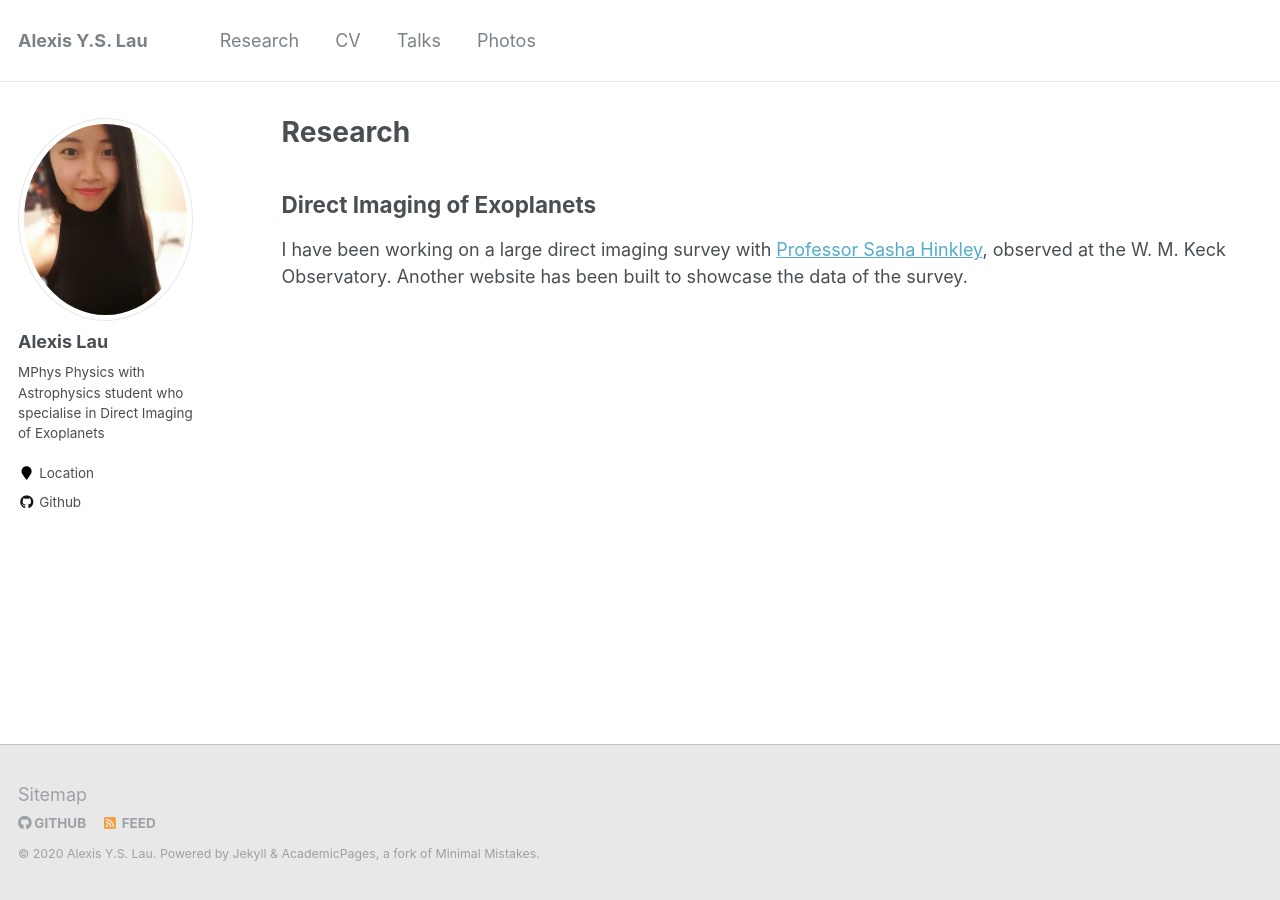
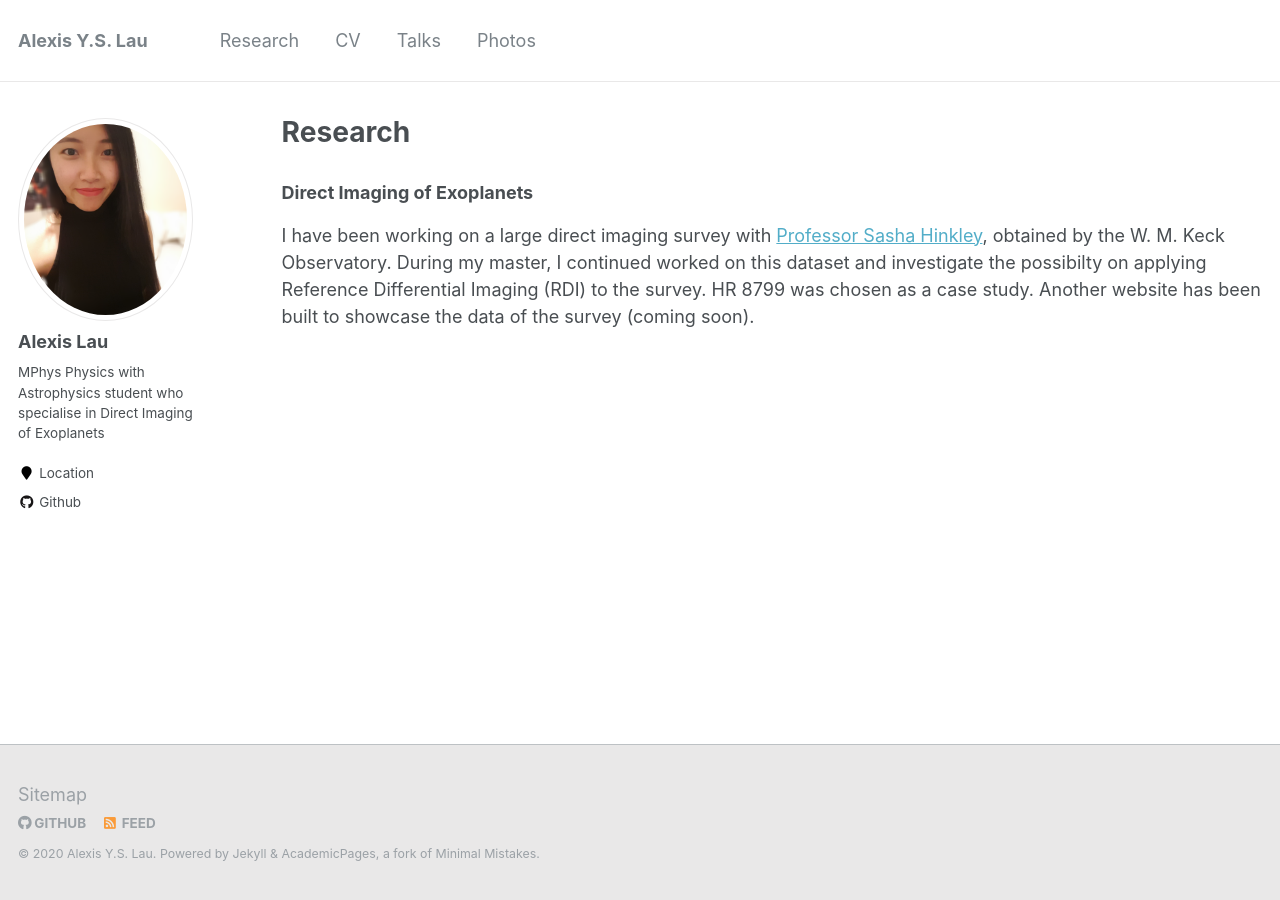
Before and after one commit to alexisyslau/_alexislau.github.io, a Jekyll site: the page built from _pages/publications.md, in a window 1280 px wide. Built offline with Jekyll 4.4.1, drawn with Linux system fonts in a browser that asks for light colours.

Commit message:
Added DI session

```diff
--- a/_pages/publications.md
+++ b/_pages/publications.md
@@ -15,5 +15,5 @@ author_profile: true
   {% include archive-single.html %}
 {% endfor %}
 
-## Direct Imaging of Exoplanets
-I have been working on a large direct imaging survey with [Professor Sasha Hinkley](https://emps.exeter.ac.uk/physics-astronomy/staff/sh573), observed at the W. M. Keck Observatory. Another website has been built to showcase the data of the survey.
+### Direct Imaging of Exoplanets
+I have been working on a large direct imaging survey with [Professor Sasha Hinkley](https://emps.exeter.ac.uk/physics-astronomy/staff/sh573), obtained by the W. M. Keck Observatory. During my master, I continued worked on this dataset and investigate the possibilty on applying Reference Differential Imaging (RDI) to the survey. HR 8799 was chosen as a case study. Another website has been built to showcase the data of the survey (coming soon).
```
